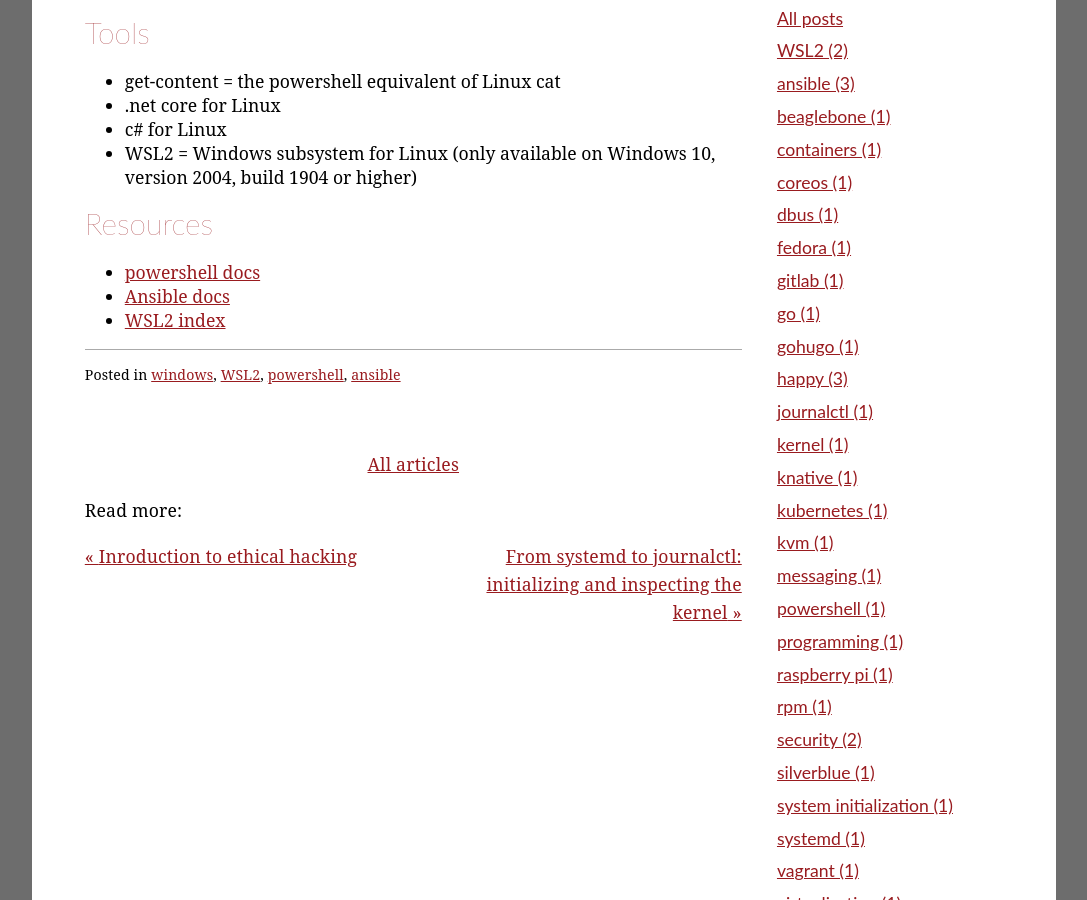
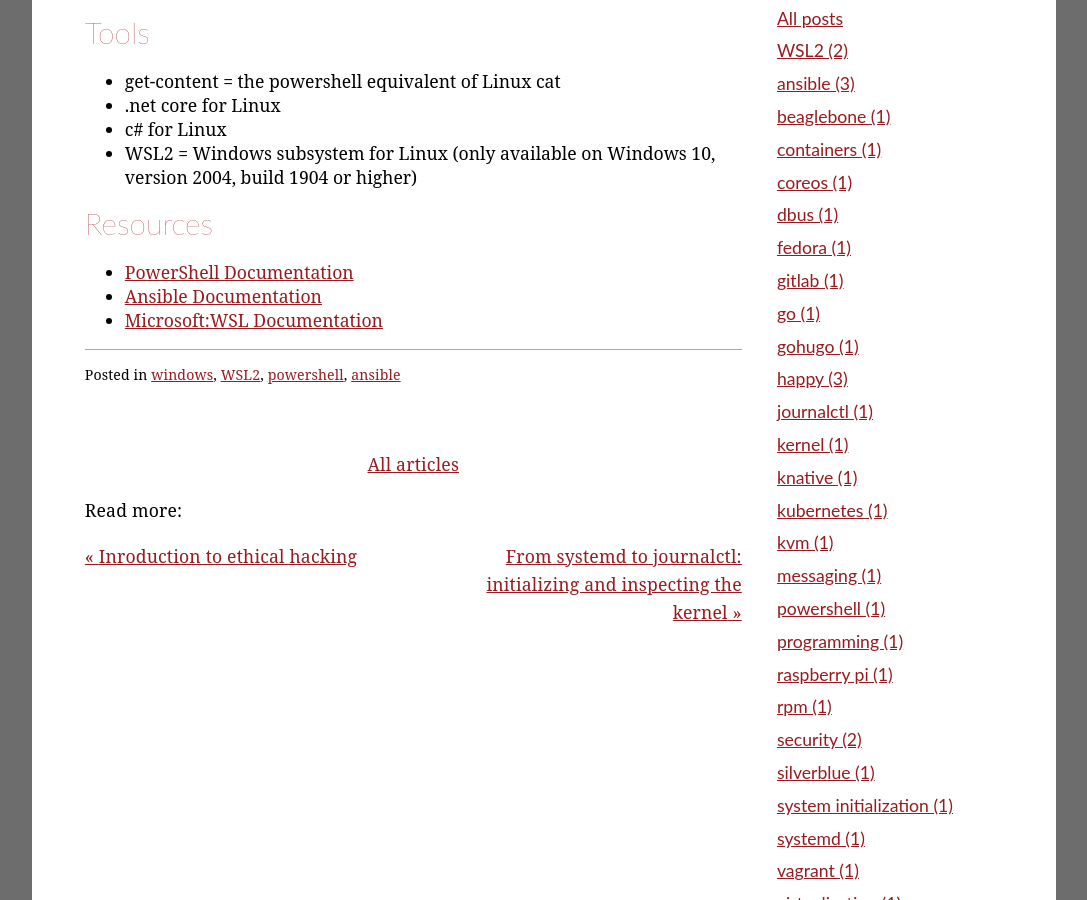
Before and after one commit to CantonLinux/cantonlinux.org, a Jekyll site: the page built from _posts/2020-07-23-linux-windows.md, in a window 1280 px wide and 900 px high, scrolled down 566 px. Shown: the whole window, without its empty margins (96-1183 px from the left). Built offline with Jekyll 4.4.1, drawn with Linux system fonts in a browser that asks for light colours.

Commit message:
Update 2020-07-23-linux-windows.md
Updated links to documentation

```diff
--- a/_posts/2020-07-23-linux-windows.md
+++ b/_posts/2020-07-23-linux-windows.md
@@ -27,6 +27,6 @@ Run docker natively on Windows.
 
 ## Resources
 
-* [powershell docs](https://docs.microsoft.com/powershell)
-* [Ansible docs](https://docs.ansible.com)
-* [WSL2 index](https://docs.microsoft.com/en-us/windos/wsl/wsl2-index)
+* [PowerShell Documentation](https://docs.microsoft.com/powershell)
+* [Ansible Documentation](https://docs.ansible.com)
+* [Microsoft:WSL Documentation](https://docs.microsoft.com/en-us/windows/wsl/)
```
